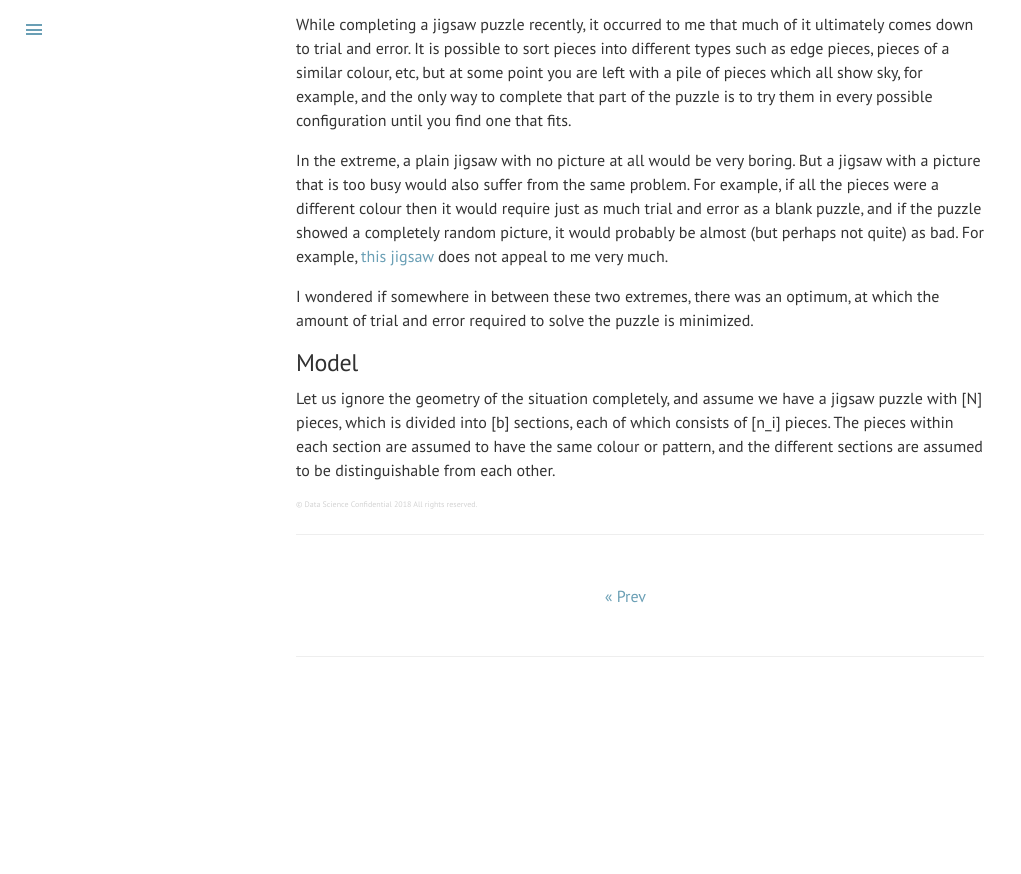
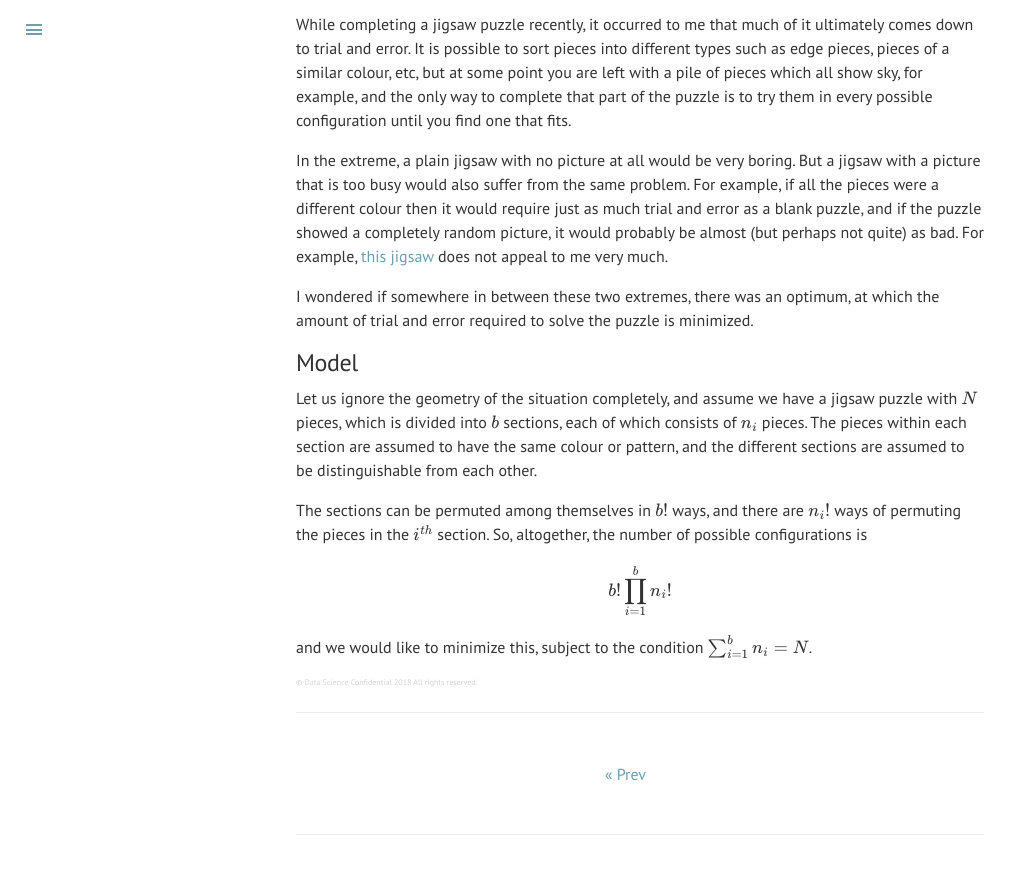
Before and after one commit to datascienceconfidential/datascienceconfidential.github.io, a Jekyll site: the page built from _posts/2018-02-07-jigsaw-equation.md, in a window 1280 px wide and 900 px high, scrolled down 703 px. Shown: the top 874 px of the window, without its empty margins (0-1021 px from the left). Built offline with Jekyll 4.4.1, drawn with Linux system fonts in a browser that asks for light colours; formulas are drawn with MathJax 3; comment, search, counter and statistics services are not loaded; before the commit the page ends 1425 px from its top, so only the background shows below that.

Commit message:
adding latex

```diff
--- a/_posts/2018-02-07-jigsaw-equation.md
+++ b/_posts/2018-02-07-jigsaw-equation.md
@@ -20,4 +20,10 @@ I wondered if somewhere in between these two extremes, there was an optimum, at
 
 ## Model
 
-Let us ignore the geometry of the situation completely, and assume we have a jigsaw puzzle with \[N\] pieces, which is divided into \[b\] sections, each of which consists of \[n_i\] pieces. The pieces within each section are assumed to have the same colour or pattern, and the different sections are assumed to be distinguishable from each other.
+Let us ignore the geometry of the situation completely, and assume we have a jigsaw puzzle with $N$ pieces, which is divided into $b$ sections, each of which consists of $n_i$ pieces. The pieces within each section are assumed to have the same colour or pattern, and the different sections are assumed to be distinguishable from each other.
+
+The sections can be permuted among themselves in $b!$ ways, and there are $n_i!$ ways of permuting the pieces in the $i^{th}$ section. So, altogether, the number of possible configurations is
+
+$$ b! \prod_{i=1}^b n_i! $$
+
+and we would like to minimize this, subject to the condition $\sum_{i=1}^b n_i = N$.
```
